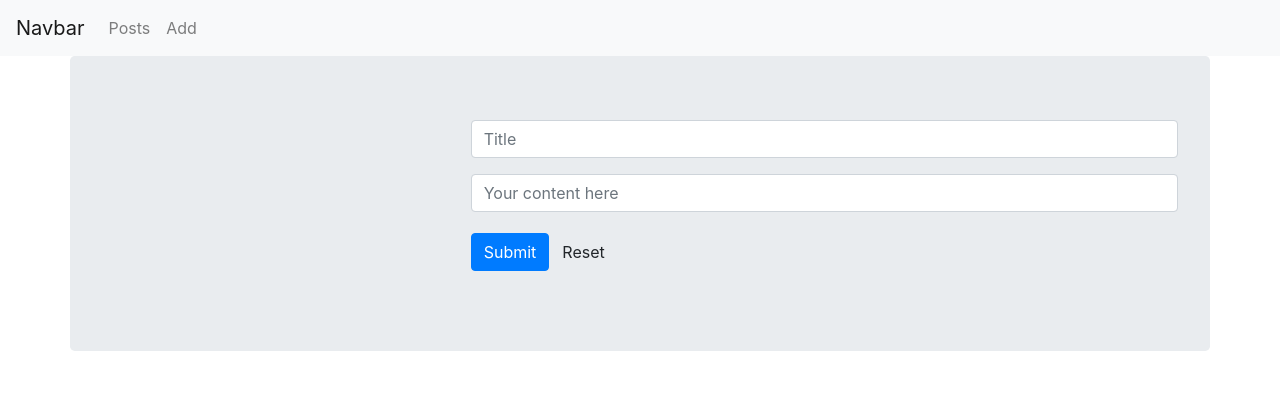
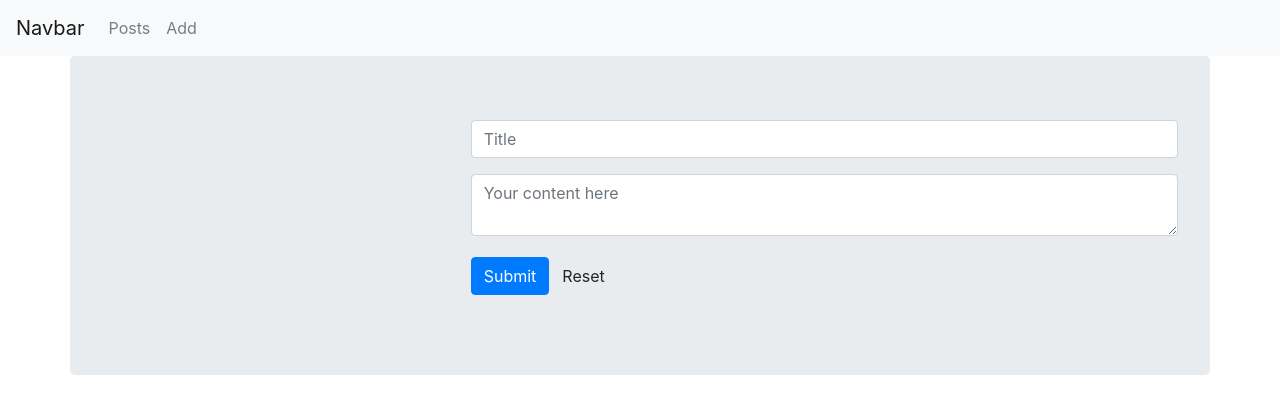
Before and after one commit to aleksandar-babic/vivifyacademy-blog-app, a Vue app: page /add in a window 1280 px wide. Shown: the top 414 px of the page. Built offline with nearby package versions, Linux system fonts and the light colour scheme.

Commit message:
Zadatak 6

```diff
--- a/src/components/AddPost.vue
+++ b/src/components/AddPost.vue
@@ -4,13 +4,13 @@
       <div class="form-group row">
         <label class="col-4"></label>
         <div class="col-8">
-          <input id="title" name="title" placeholder="Title" type="text" class="form-control here" required="required" v-model="post.title">
+          <input id="title" name="title" placeholder="Title" type="text" class="form-control here" required="required" minlength="2" v-model="post.title">
         </div>
       </div>
       <div class="form-group row">
         <label class="col-4"></label>
         <div class="col-8">
-          <input id="text" name="text" placeholder="Your content here" type="text" class="form-control here" v-model="post.text">
+          <textarea id="text" name="text" placeholder="Your content here" class="form-control here" v-model="post.text" minlength="300"></textarea>
         </div>
       </div>
       <div class="form-group row">
```
